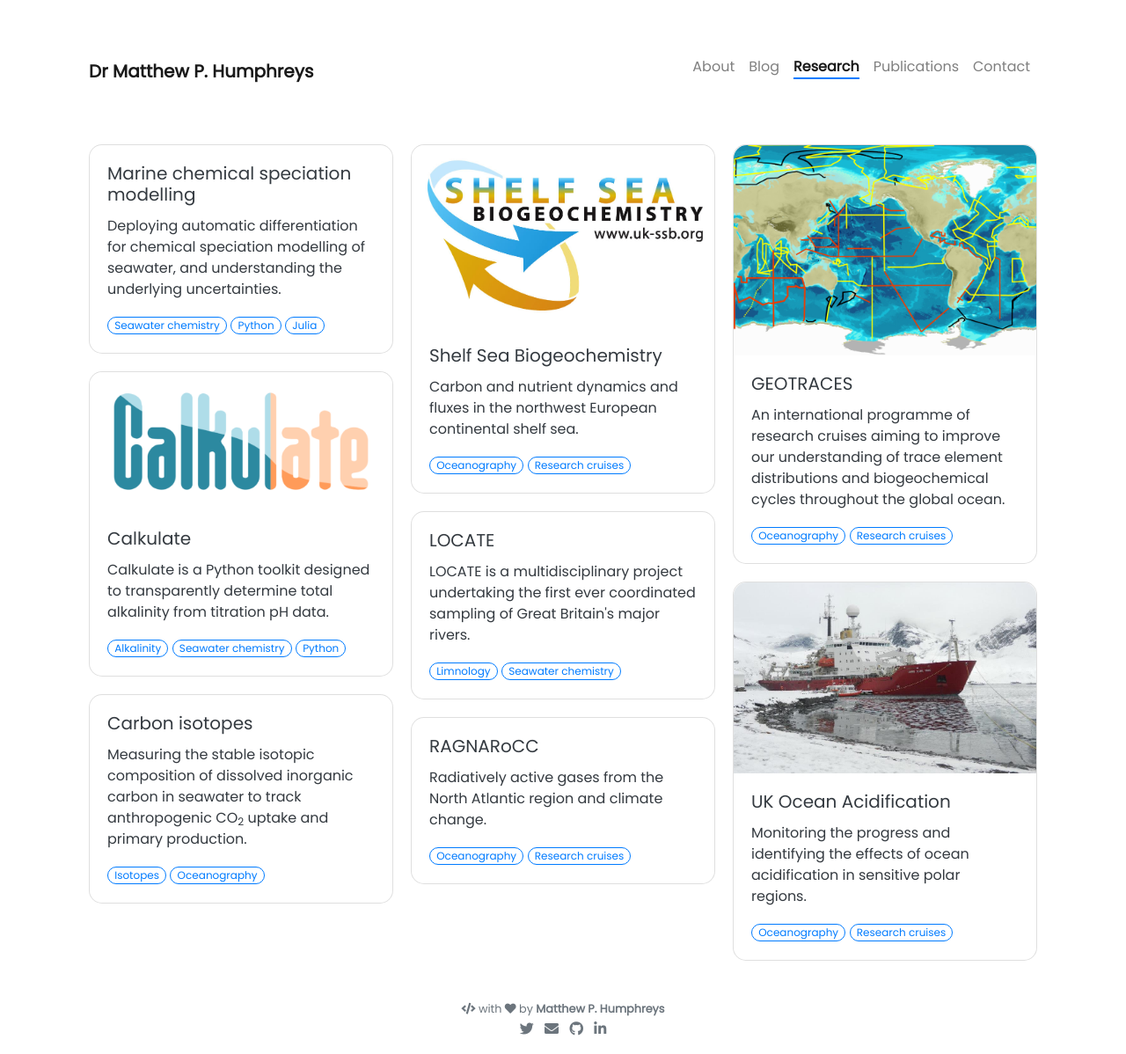
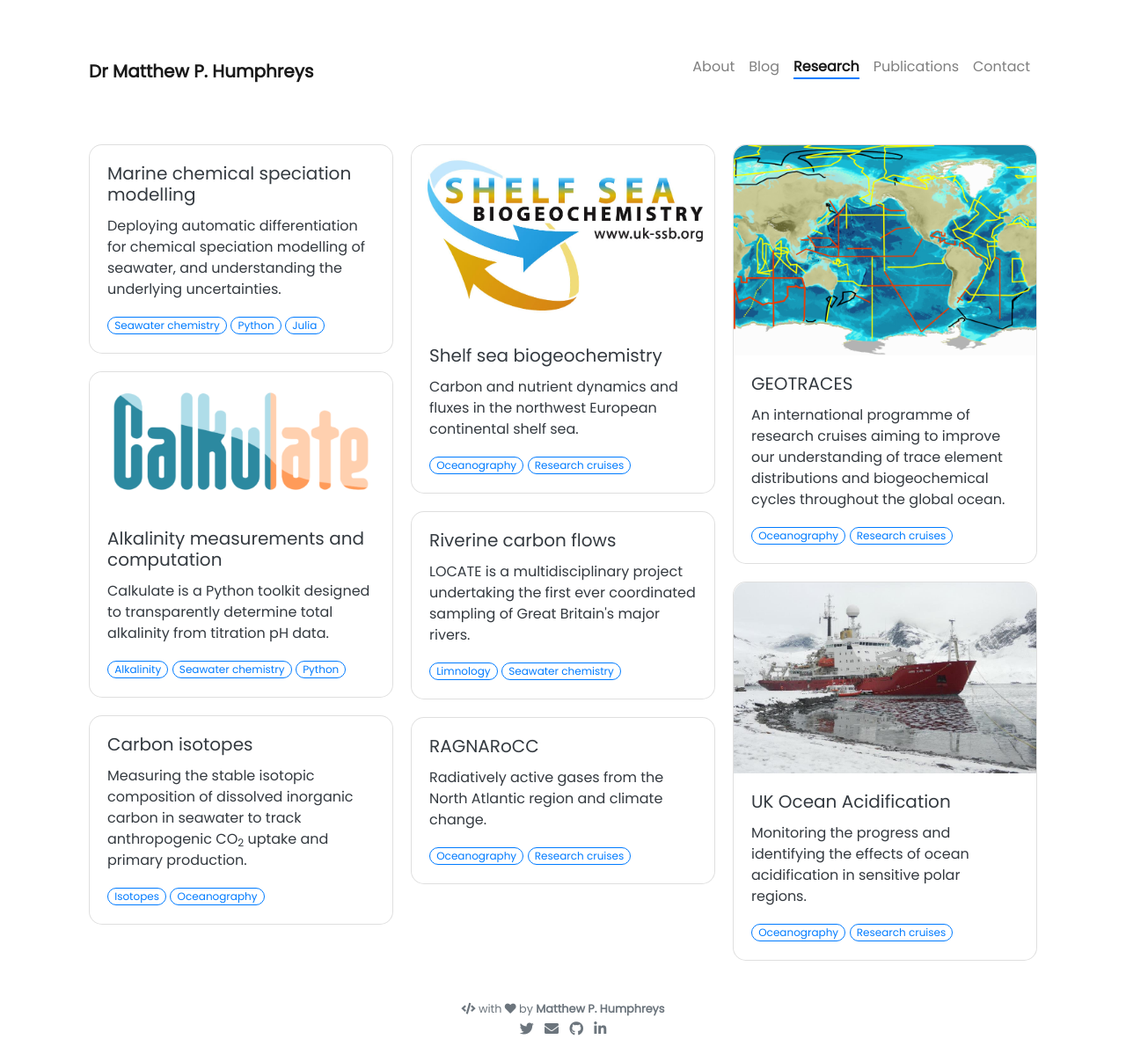
Before and after one commit to mvdh7/mvdh7.github.io, a Jekyll site: the page built from pages/projects.html, in a window 1280 px wide. Shown: the whole page at 88% size. Built offline with Jekyll 4.4.1, drawn with Linux system fonts in a browser that asks for light colours; nearby versions of some CDN libraries; comment, search, counter and statistics services are not loaded.

Commit message:
make project titles more generic

```diff
--- a/_projects/200-calkulate.md
+++ b/_projects/200-calkulate.md
@@ -1,5 +1,5 @@
 ---
-name: Calkulate
+name: Alkalinity measurements and computation
 tools: [Alkalinity, Seawater chemistry, Python]
 image: https://raw.githubusercontent.com/mvdh7/mvdh7.github.io/master/images/calkulate.png
 description: Calkulate is a Python toolkit designed to transparently determine total alkalinity from titration pH data.
```
Also changed, not shown: _projects/300-shelf-sea-biogeochemistry.md (+1 -1 lines), _projects/350-locate.md (+1 -1 lines).
